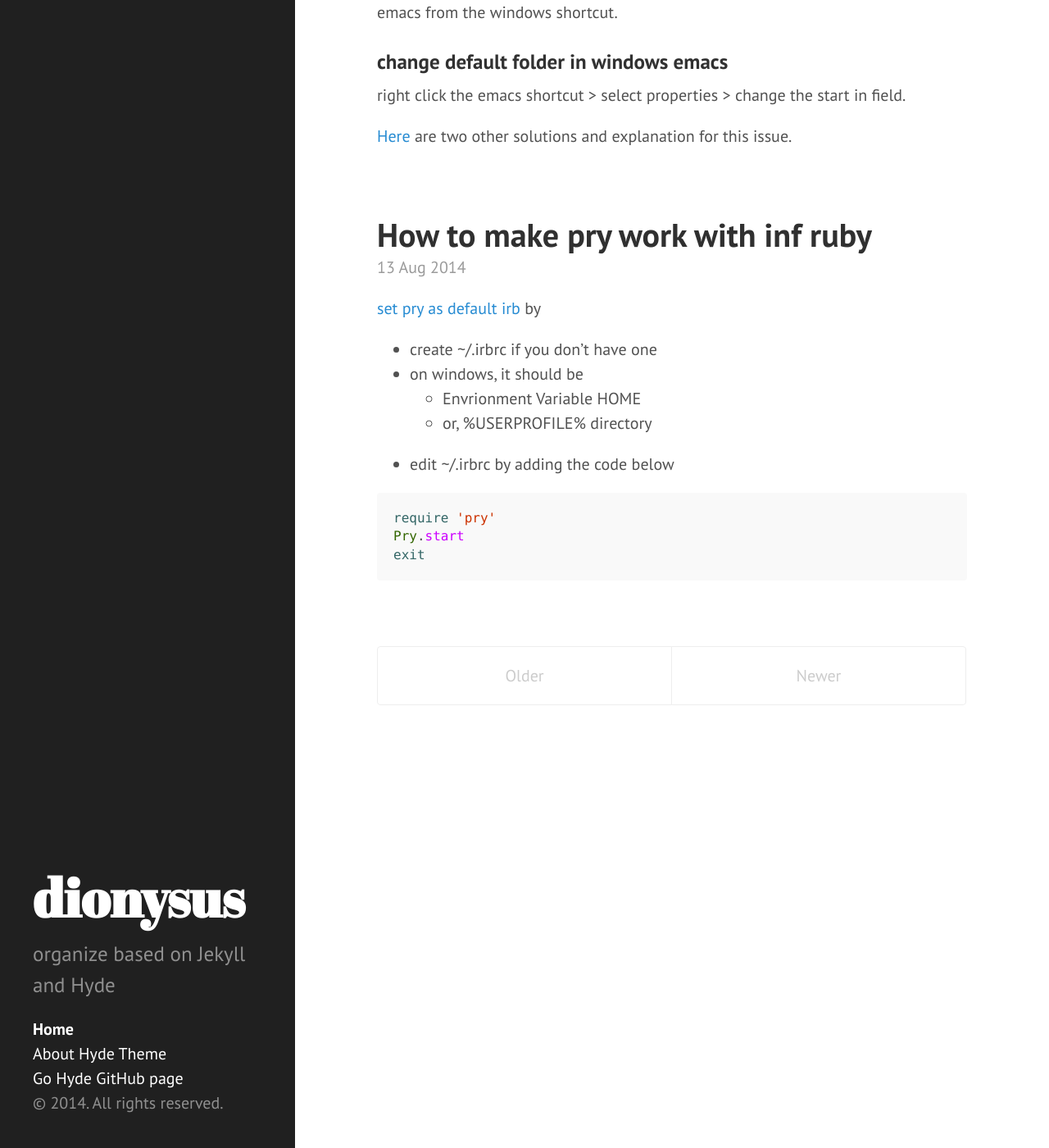
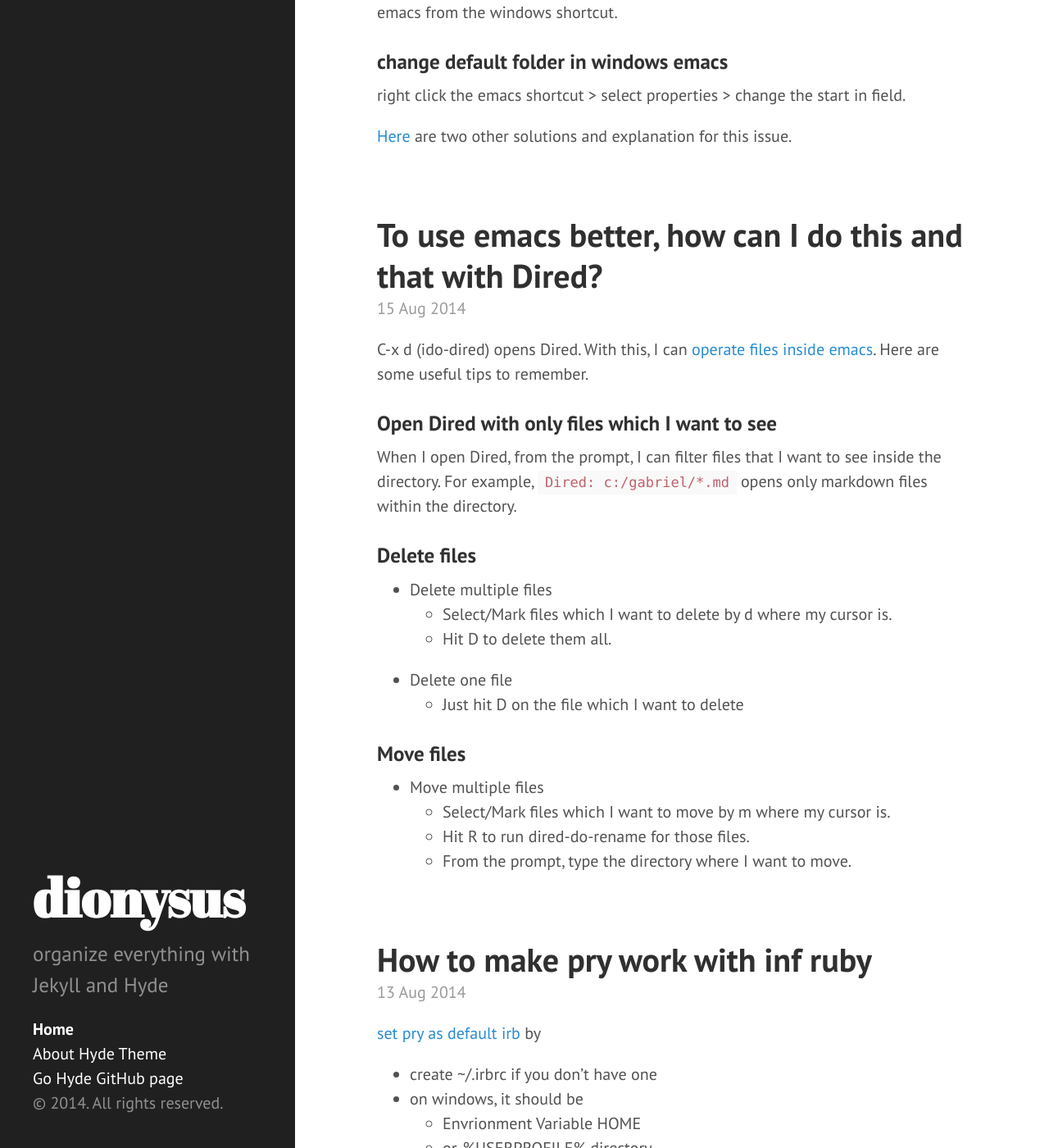
Before and after one commit to iamdionysus/iamdionysus.github.io, a Jekyll site: the page built from index.html, in a window 1280 px wide and 1400 px high, scrolled down 429 px. Shown: the whole window at 82% size. Built offline with Jekyll 4.4.1, drawn with Linux system fonts in a browser that asks for light colours; Markdown is read by kramdown in place of the engine named in the settings; the list of posts is cut into pages by our own code.

Commit message:
new post

````diff
--- a/_config.yml
+++ b/_config.yml
@@ -6,9 +6,9 @@ pygments:         true
 permalink:        pretty
 
 # Setup
-title:            dionysus
+title:            'dionysus'
 tagline:          'to study'
-description:      'organize based on Jekyll and Hyde'
+description:      'organize everything with Jekyll and Hyde'
 url:              http://iamdionysus.github.io
 
 author:
--- /dev/null
+++ b/_posts/2014-08-15-emacs-how-to.md
@@ -0,0 +1,22 @@
+---
+layout: post
+title: To use emacs better, how can I do this and that with Dired?
+---
+
+C-x d (ido-dired) opens Dired. With this, I can [operate files inside emacs](https://www.gnu.org/software/emacs/manual/html_node/emacs/Operating-on-Files.html). Here are some useful tips to remember.
+
+### Open Dired with only files which I want to see
+When I open Dired, from the prompt, I can filter files that I want to see inside the directory. For example, ```Dired: c:/gabriel/*.md``` opens only markdown files within the directory.
+
+### Delete files
+* Delete multiple files
+  * Select/Mark files which I want to delete by d where my cursor is.
+  * Hit D to delete them all.
+* Delete one file
+  * Just hit D on the file which I want to delete
+
+### Move files
+* Move multiple files
+  * Select/Mark files which I want to move by m where my cursor is.
+  * Hit R to run dired-do-rename for those files.
+  * From the prompt, type the directory where I want to move.
````
